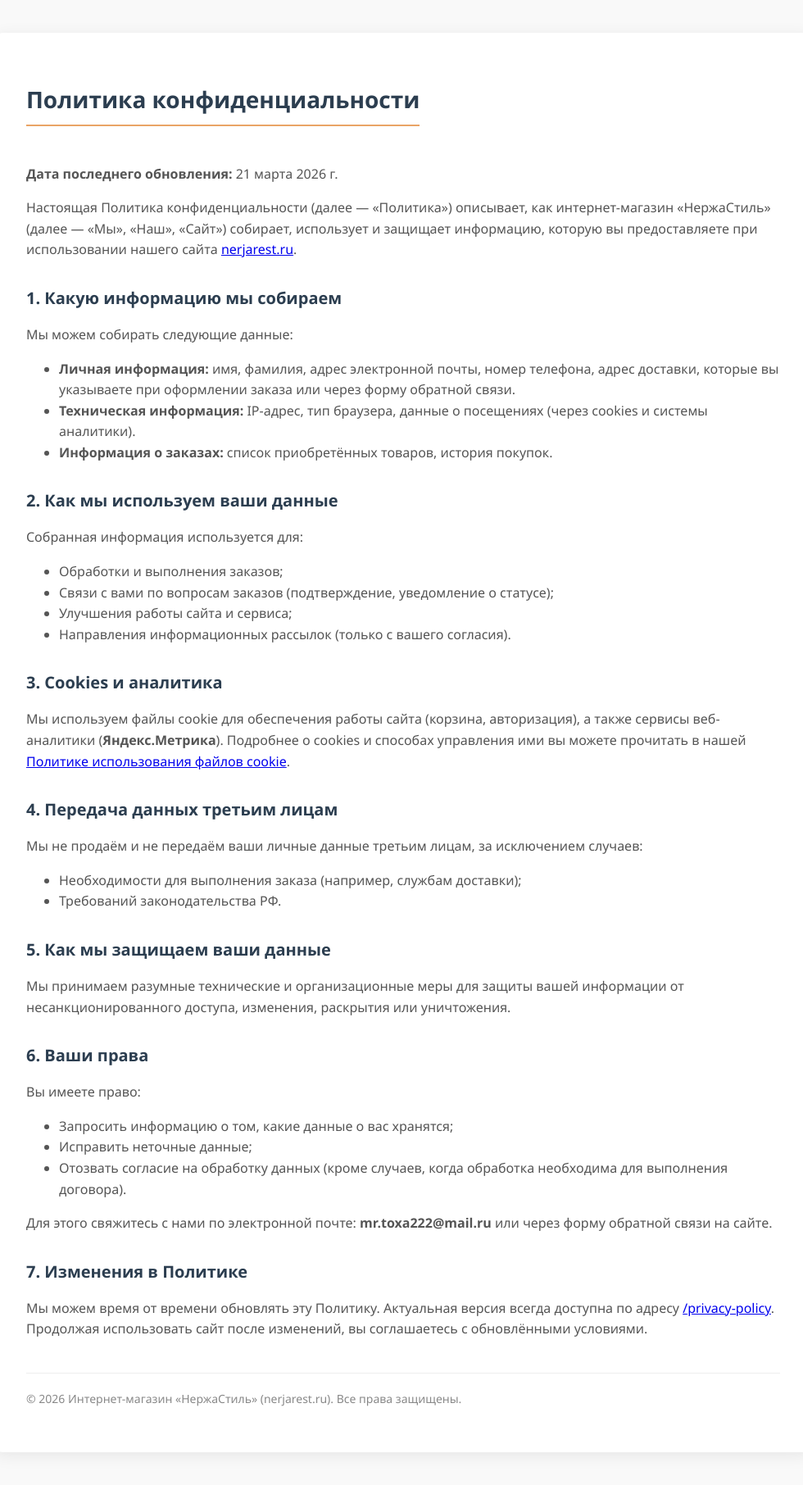
After one commit to Mika7o7/nerjav, a Django app: page /privacy-policy/ in a window 1280 px wide. The commit adds this page. Shown: the whole page at 82% size, without its empty margins (148-1128 px from the left). Run offline with Django 5.2, Linux system fonts and the light colour scheme.

Commit message:
I think it's last

```diff
--- a/core/templates/core/index.html
+++ b/core/templates/core/index.html
@@ -2158,14 +2158,13 @@ $('.specialcarousel').trigger('owl.prev');
             <p>
                 Для работы сайта необходимы технические cookies. Продолжая использовать сайт,
                 вы подтверждаете, что ознакомлены с
-                <a href="/privacy-policy" target="_blank">Политикой конфиденциальности</a>.
+                <a href="{% url 'privacy_policy' %}" target="_blank">Политикой конфиденциальности</a>.
                 <br><small>Мы также используем Яндекс.Метрику для анализа посещаемости —
                     вы можете согласиться или отказаться.</small>
             </p>
         </div>
         <div class="cookie-banner-buttons">
-            <button class="btn btn-outline" id="declineAnalytics">Только технические</button>
-            <button class="btn btn-primary" id="acceptAnalytics">Согласен на аналитику</button>
+            <button class="btn btn-outline" id="declineAnalytics">Ознакомлен и согласен</button>
         </div>
     </div>
 </div>
--- /dev/null
+++ b/core/templates/core/privacy_policy.html
@@ -0,0 +1,121 @@
+<!DOCTYPE html>
+<html lang="ru">
+
+<head>
+    <meta charset="UTF-8">
+    <meta name="viewport" content="width=device-width, initial-scale=1.0">
+    <title>Политика конфиденциальности — НержаСтиль</title>
+    <style>
+        body {
+            font-family: 'Segoe UI', Tahoma, Geneva, Verdana, sans-serif;
+            line-height: 1.6;
+            color: #333;
+            max-width: 1000px;
+            margin: 0 auto;
+            padding: 40px 20px;
+            background: #f9f9f9;
+        }
+
+        .container {
+            background: white;
+            padding: 40px;
+            border-radius: 12px;
+            box-shadow: 0 4px 20px rgba(0, 0, 0, 0.08);
+        }
+
+        h1 {
+            color: #2c3e50;
+            font-size: 28px;
+            margin-bottom: 30px;
+            border-bottom: 2px solid #eaa466;
+            display: inline-block;
+            padding-bottom: 8px;
+        }
+
+        h2 {
+            color: #2c3e50;
+            font-size: 20px;
+            margin-top: 30px;
+            margin-bottom: 15px;
+        }
+
+        p,
+        li {
+            color: #555;
+        }
+
+        .updated {
+            color: #888;
+            font-size: 14px;
+            margin-top: 40px;
+            padding-top: 20px;
+            border-top: 1px solid #eee;
+        }
+    </style>
+</head>
+
+<body>
+    <div class="container">
+        <h1>Политика конфиденциальности</h1>
+        <p><strong>Дата последнего обновления:</strong> 21 марта 2026 г.</p>
+
+        <p>Настоящая Политика конфиденциальности (далее — «Политика») описывает, как интернет-магазин «НержаСтиль»
+            (далее — «Мы», «Наш», «Сайт») собирает, использует и защищает информацию, которую вы предоставляете при
+            использовании нашего сайта <a href="https://nerjarest.ru">nerjarest.ru</a>.</p>
+
+        <h2>1. Какую информацию мы собираем</h2>
+        <p>Мы можем собирать следующие данные:</p>
+        <ul>
+            <li><strong>Личная информация:</strong> имя, фамилия, адрес электронной почты, номер телефона, адрес
+                доставки, которые вы указываете при оформлении заказа или через форму обратной связи.</li>
+            <li><strong>Техническая информация:</strong> IP-адрес, тип браузера, данные о посещениях (через cookies и
+                системы аналитики).</li>
+            <li><strong>Информация о заказах:</strong> список приобретённых товаров, история покупок.</li>
+        </ul>
+
+        <h2>2. Как мы используем ваши данные</h2>
+        <p>Собранная информация используется для:</p>
+        <ul>
+            <li>Обработки и выполнения заказов;</li>
+            <li>Связи с вами по вопросам заказов (подтверждение, уведомление о статусе);</li>
+            <li>Улучшения работы сайта и сервиса;</li>
+            <li>Направления информационных рассылок (только с вашего согласия).</li>
+        </ul>
+
+        <h2>3. Cookies и аналитика</h2>
+        <p>Мы используем файлы cookie для обеспечения работы сайта (корзина, авторизация), а также сервисы веб-аналитики
+            (<strong>Яндекс.Метрика</strong>). Подробнее о cookies и способах управления ими вы можете прочитать в нашей
+            <a href="/cookie-policy">Политике использования файлов cookie</a>.</p>
+
+        <h2>4. Передача данных третьим лицам</h2>
+        <p>Мы не продаём и не передаём ваши личные данные третьим лицам, за исключением случаев:</p>
+        <ul>
+            <li>Необходимости для выполнения заказа (например, службам доставки);</li>
+            <li>Требований законодательства РФ.</li>
+        </ul>
+
+        <h2>5. Как мы защищаем ваши данные</h2>
+        <p>Мы принимаем разумные технические и организационные меры для защиты вашей информации от несанкционированного
+            доступа, изменения, раскрытия или уничтожения.</p>
+
+        <h2>6. Ваши права</h2>
+        <p>Вы имеете право:</p>
+        <ul>
+            <li>Запросить информацию о том, какие данные о вас хранятся;</li>
+            <li>Исправить неточные данные;</li>
+            <li>Отозвать согласие на обработку данных (кроме случаев, когда обработка необходима для выполнения
+                договора).</li>
+        </ul>
+        <p>Для этого свяжитесь с нами по электронной почте: <strong>mr.toxa222@mail.ru</strong> или через форму обратной
+            связи на сайте.</p>
+
+        <h2>7. Изменения в Политике</h2>
+        <p>Мы можем время от времени обновлять эту Политику. Актуальная версия всегда доступна по адресу <a
+                href="/privacy-policy">/privacy-policy</a>. Продолжая использовать сайт после изменений, вы соглашаетесь
+            с обновлёнными условиями.</p>
+
+        <p class="updated">© 2026 Интернет-магазин «НержаСтиль» (nerjarest.ru). Все права защищены.</p>
+    </div>
+</body>
+
+</html>
--- a/core/urls.py
+++ b/core/urls.py
@@ -18,5 +18,5 @@ urlpatterns = [
 
     path('custom-size-order/', views.custom_size_order, name='custom_size_order'),
 
-
+    path('privacy-policy/', views.privacy_policy, name='privacy_policy'),
 ]
--- a/core/views.py
+++ b/core/views.py
@@ -339,3 +339,6 @@ def product_quick_view(request, product_id):
         'image': product.main_image.image.url if product.main_image else '',
     }
     return JsonResponse(data)
+
+def privacy_policy(request):
+    return render(request, 'core/privacy_policy.html')
```
Also changed, not shown: 1 other file.
